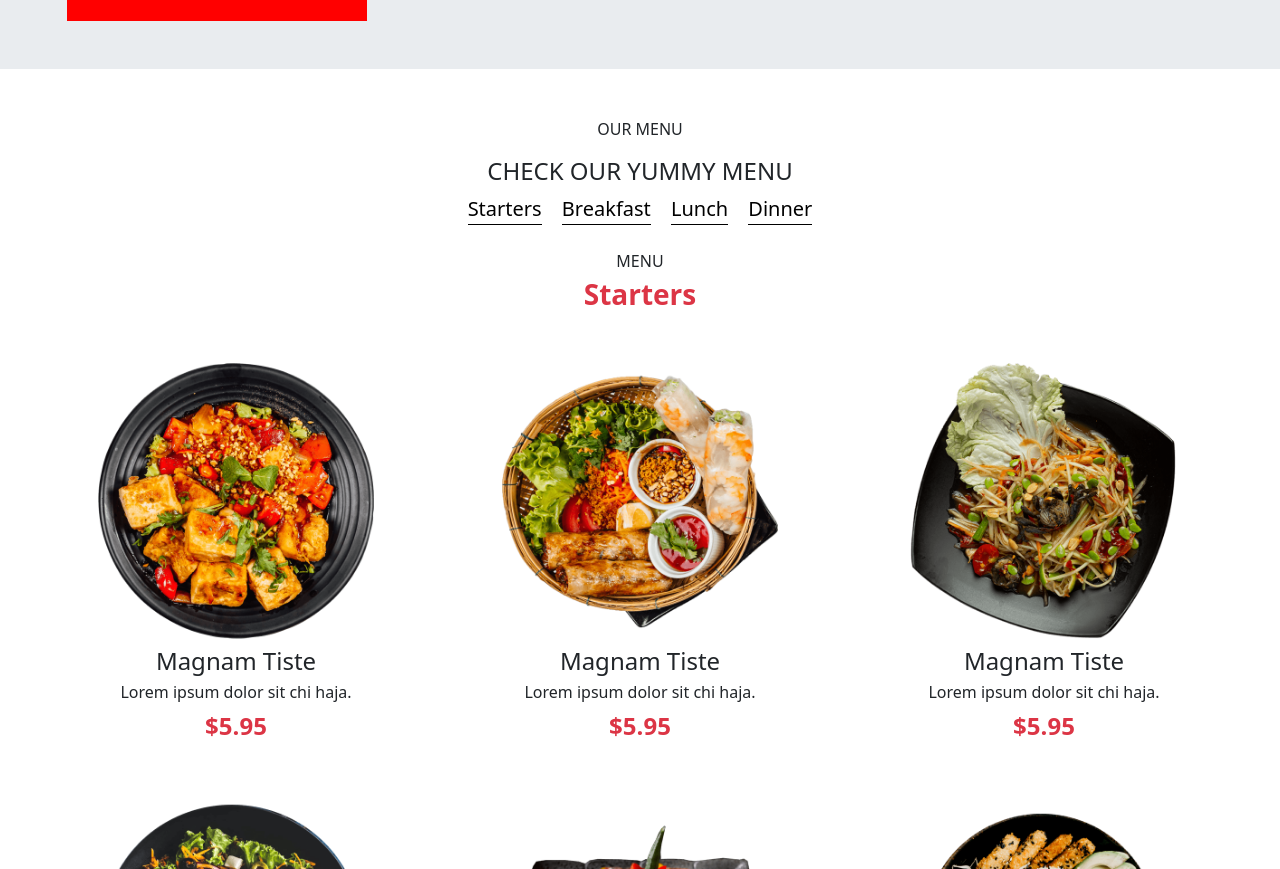
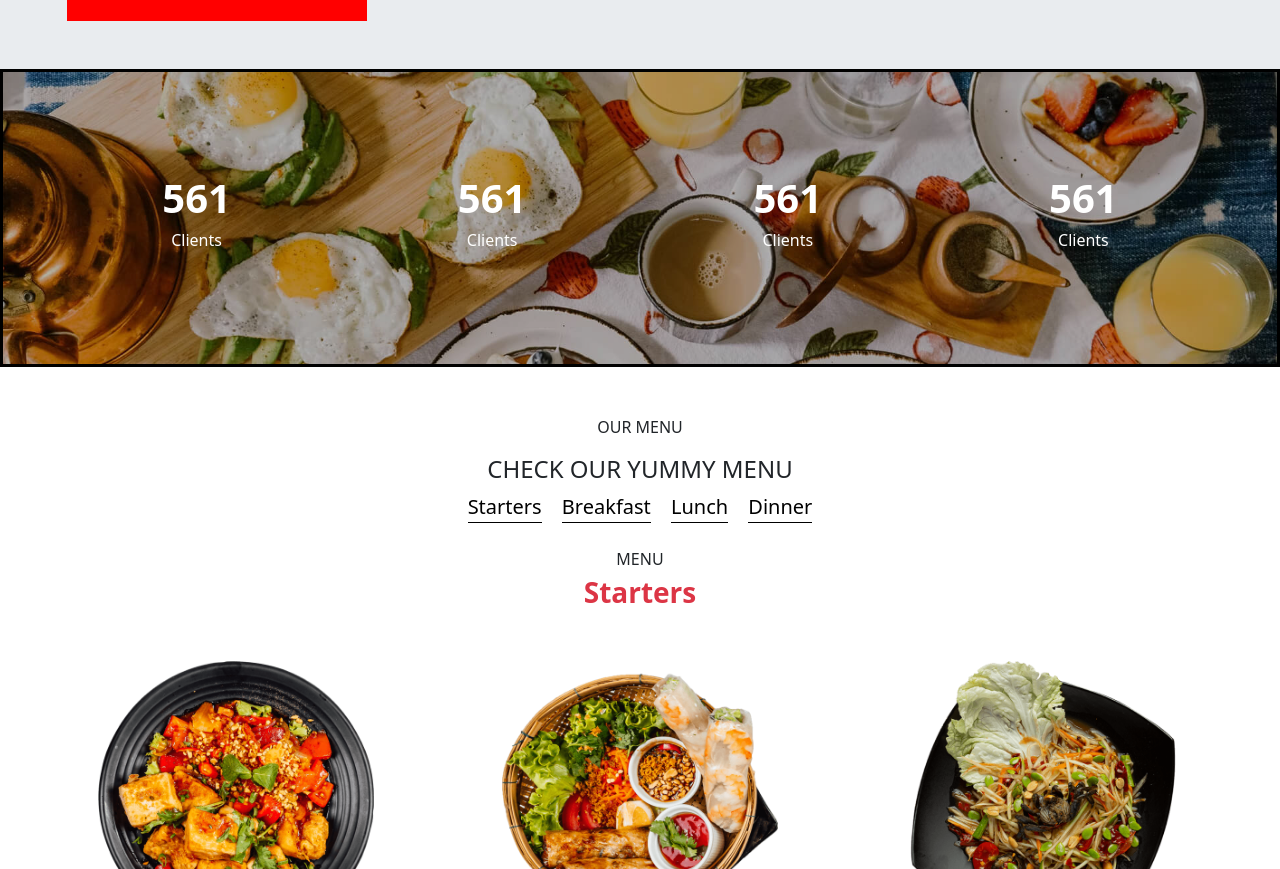
Before and after one commit to Gasbiachraf/Final_Projetc_JsDome_AchrafGASBI, a website: page index.html in a window 1280 px wide. Shown: the part 1890-2759 px from the top of the page. Drawn offline with nearby package versions, Linux system fonts and the light colour scheme.

Commit message:
sectionBgImg(section4)

```diff
--- a/index.html
+++ b/index.html
@@ -151,6 +151,28 @@
             </div>
         </section>
         <!-- * section 4-->
+        <section class="d-flex  flex-column  align-items-center border-3 border border-black sectionBgImg  pt-5 pb-5 text-white">
+            <div class="d-flex justify-content-between w-75   pt-5 pb-5">
+                <div class="d-flex flex-column align-items-center ">
+                    <b class="fs-1 ">561</b>
+                    <P>Clients</P>
+                </div>
+                <div class="d-flex flex-column align-items-center">
+                    <b class="fs-1">561</b>
+                    <P>Clients</P>
+                </div>
+                <div class="d-flex flex-column align-items-center">
+                    <b class="fs-1">561</b>
+                    <P>Clients</P>
+                </div>
+                <div class="d-flex flex-column align-items-center">
+                    <b class="fs-1">561</b>
+                    <P>Clients</P>
+                </div>
+            </div>
+        </section>
+
+        <!-- * section 5-->
         <section class="d-flex justify-content-center pt-5 pb-5">
             <div class="section4">
                 <p class="text-center">OUR MENU</p>
@@ -335,13 +357,13 @@
                 </div>
             </div>
         </section>
-        <!-- * section 5 :carousel-->
-        <section>
-        </section>
         <!-- * section 6 :carousel-->
         <section>
         </section>
-        <!-- * section 7-->
+        <!-- * section 7 :carousel-->
+        <section>
+        </section>
+        <!-- * section 8-->
         <section class="d-flex  flex-column  align-items-center  bg-body-secondary pt-5 pb-5">
             <p class="m-0">CHEFS</p>
             <h2 class="pt-2 pb-4">OUR <span class="text-danger">PROFFESIONAL</span> CHEFS</h2>
@@ -381,7 +403,7 @@
                 </div>
             </div>
         </section>
-        <!-- * section 8-->
+        <!-- * section 9-->
         <section class="d-flex flex-column align-items-center pt-5 pb-5">
             <p class="m-0 text-body-secondary">BOOK A TABLE</p>
             <h2 class="pt-2 pb-4">book <span class="text-danger">your stay</span> with us</h2>
@@ -402,20 +424,20 @@
             </div>
 
         </section>
-        <!-- * section 9 :carousel-->
+        <!-- * section 10 :carousel-->
         <section>
         </section>
-        <!-- * section 10-->
+        <!-- * section 11-->
         <section class="d-flex  flex-column  align-items-center  bg-body-secondary pt-5 pb-5">
             <p class="m-0">CONTACT</p>
             <h2 class="pt-2 pb-4">NEED HELP? <span class="text-danger">CONTACT US</span></h2>
-
         </section>
     </main>
     <!--^ footer-->
     <footer>
 
     </footer>
+
     <script src=./public/js/app.js></script>
     <script src='./node_modules/bootstrap/dist/js/bootstrap.bundle.js'></script>
 </body>
--- a/src/sass/modules/home/_main.sass
+++ b/src/sass/modules/home/_main.sass
@@ -30,7 +30,6 @@
                 width: 100%
                 height: 39.5vh
 
-
 // section 3
 .section3
     width: 92vw
@@ -40,14 +39,29 @@
     .section3Child2-hover
         transition: 300ms
         &:hover
-                scale: 1.1
+            scale: 1.1
 
+// sectionBgImg
+.sectionBgImg
+    background-image: url(../images/stats-bg.jpg)
+    background-size: cover
+    width: 100vw
+    z-index: -2
+    position: relative
+    background-attachment: fixed
+    &::after
+            content: ''
+            position: absolute
+            background-color: black
+            inset: 0
+            opacity: 30%
+            z-index: -1
 // section 4
 .section4
     .menuBotton
         &:focus
             color: red
-            border-color: red   !important
+            border-color: red !important
 // section 8
 .section8Child
     width: 90vw
@@ -58,8 +72,8 @@
         padding-bottom: 7%
         padding-top: 7%
         input
-           width: 25%
-           height: 14%
+            width: 25%
+            height: 14%
         textarea
             width: 88%
             height: 28%
```
Also changed, not shown: public/css/app.css, 1 other file.
